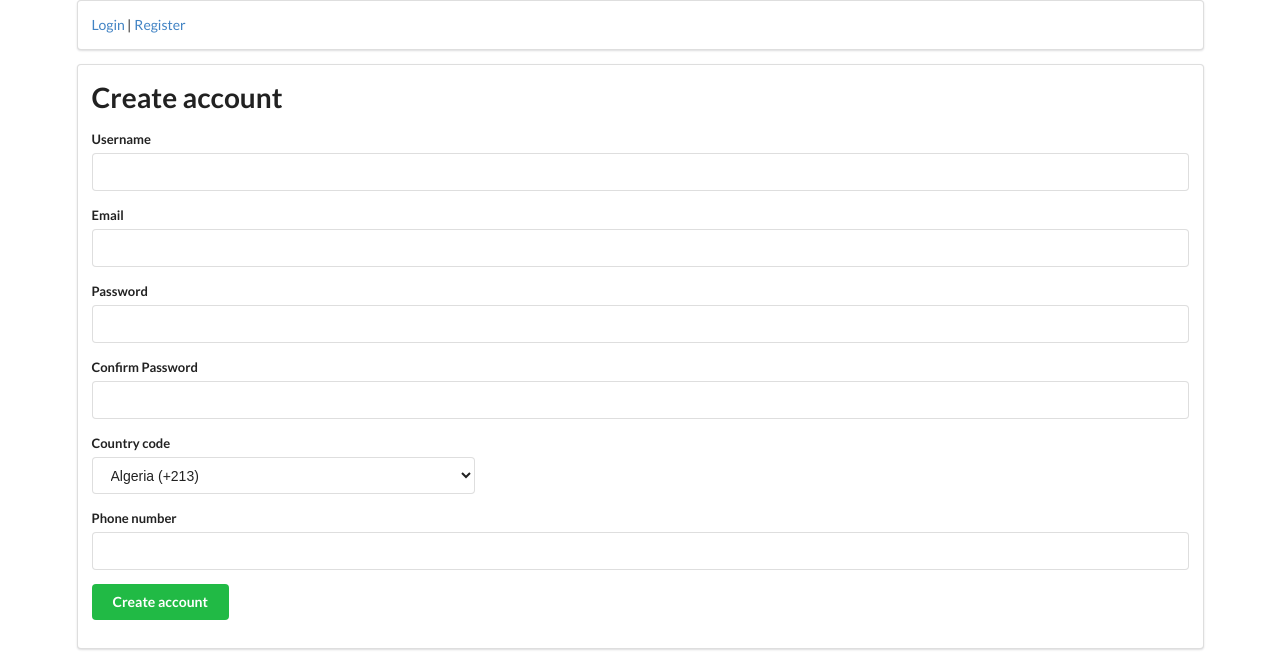
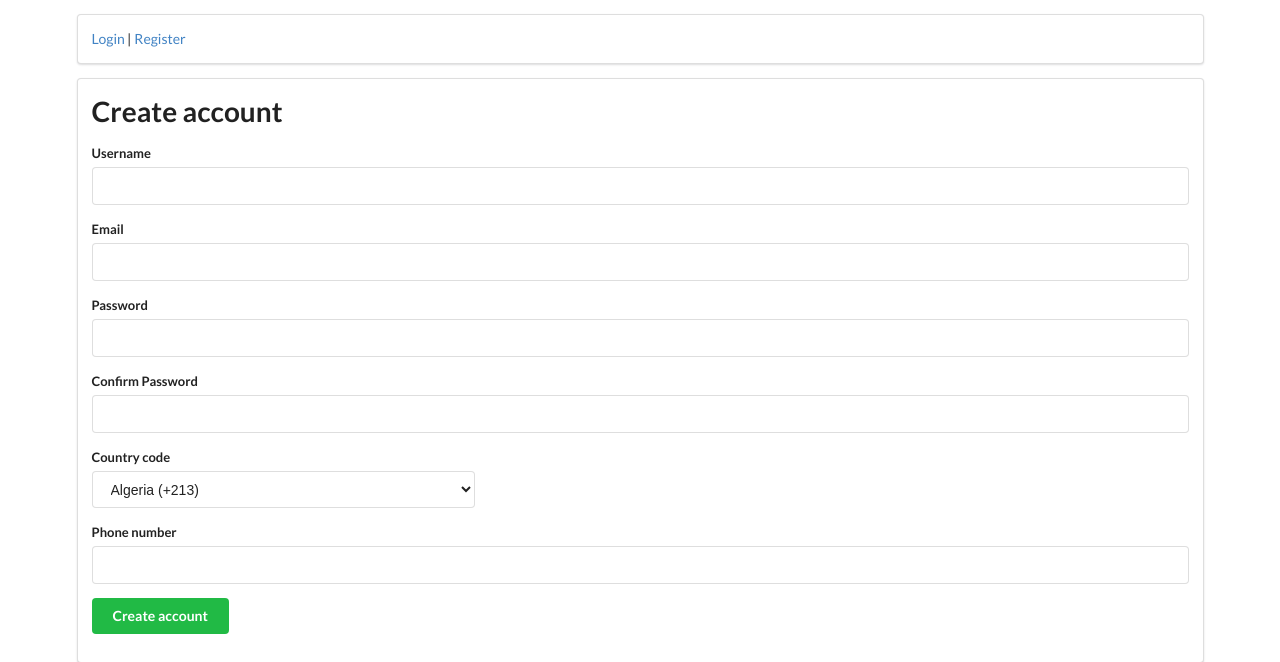
Before and after one commit to azaleas/gizmo, a Django app: page /register/ in a window 1280 px wide. Shown: the top 662 px of the page. Run offline with Django 3.2, Linux system fonts and the light colour scheme; parts of the project's set-up code (start-up, migrations or seed data) failed here and were passed over; some libraries are stand-ins or nearby versions.

Commit message:
Added header margin

```diff
--- a/gizmo/account/static/css/base.css
+++ b/gizmo/account/static/css/base.css
@@ -1,3 +1,7 @@
+header {
+    margin: 1em 0;
+}
+
 .ui.form .error.message,
 .ui.form .success.message,
 .ui.form .warning.message{
```
